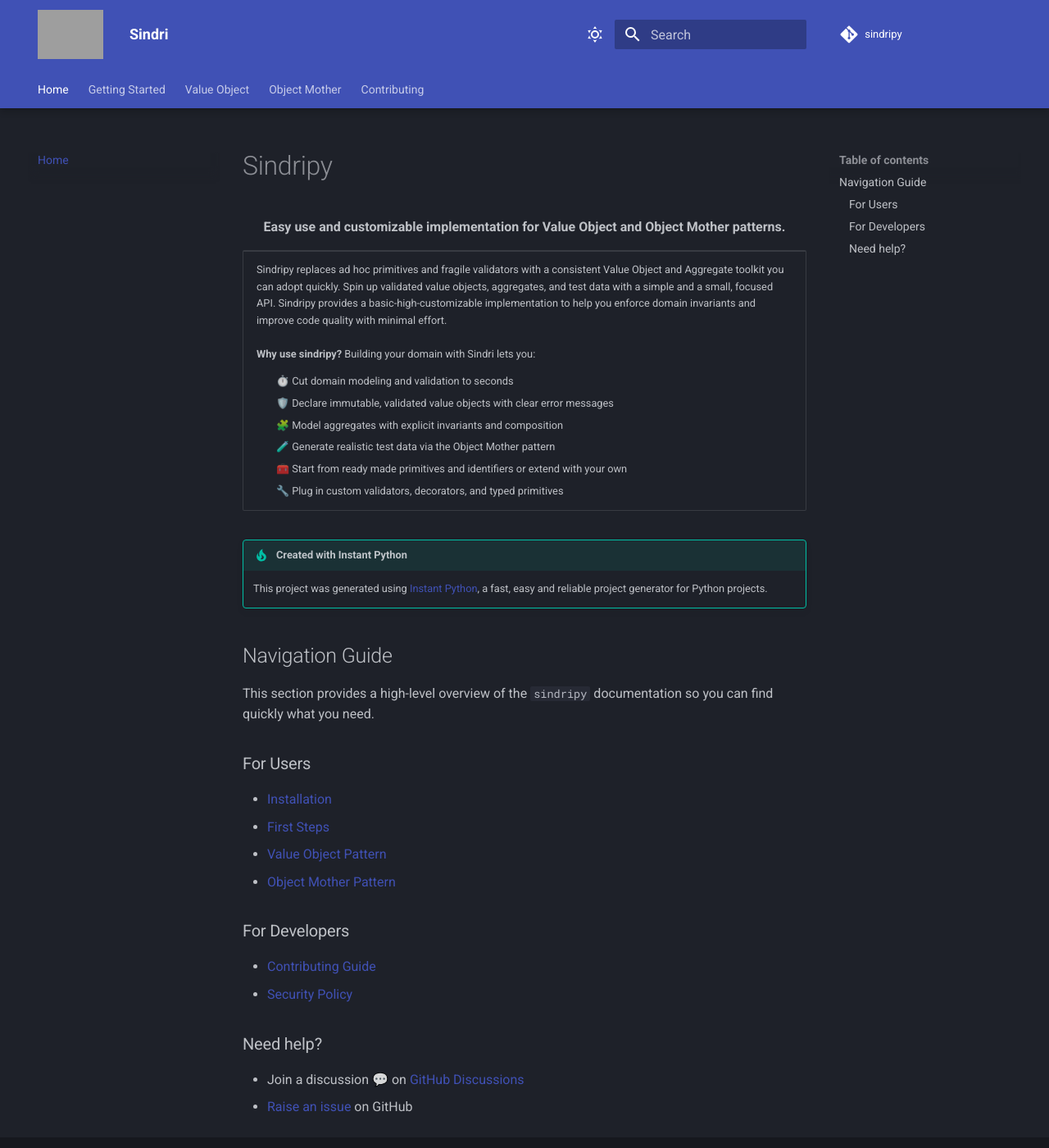
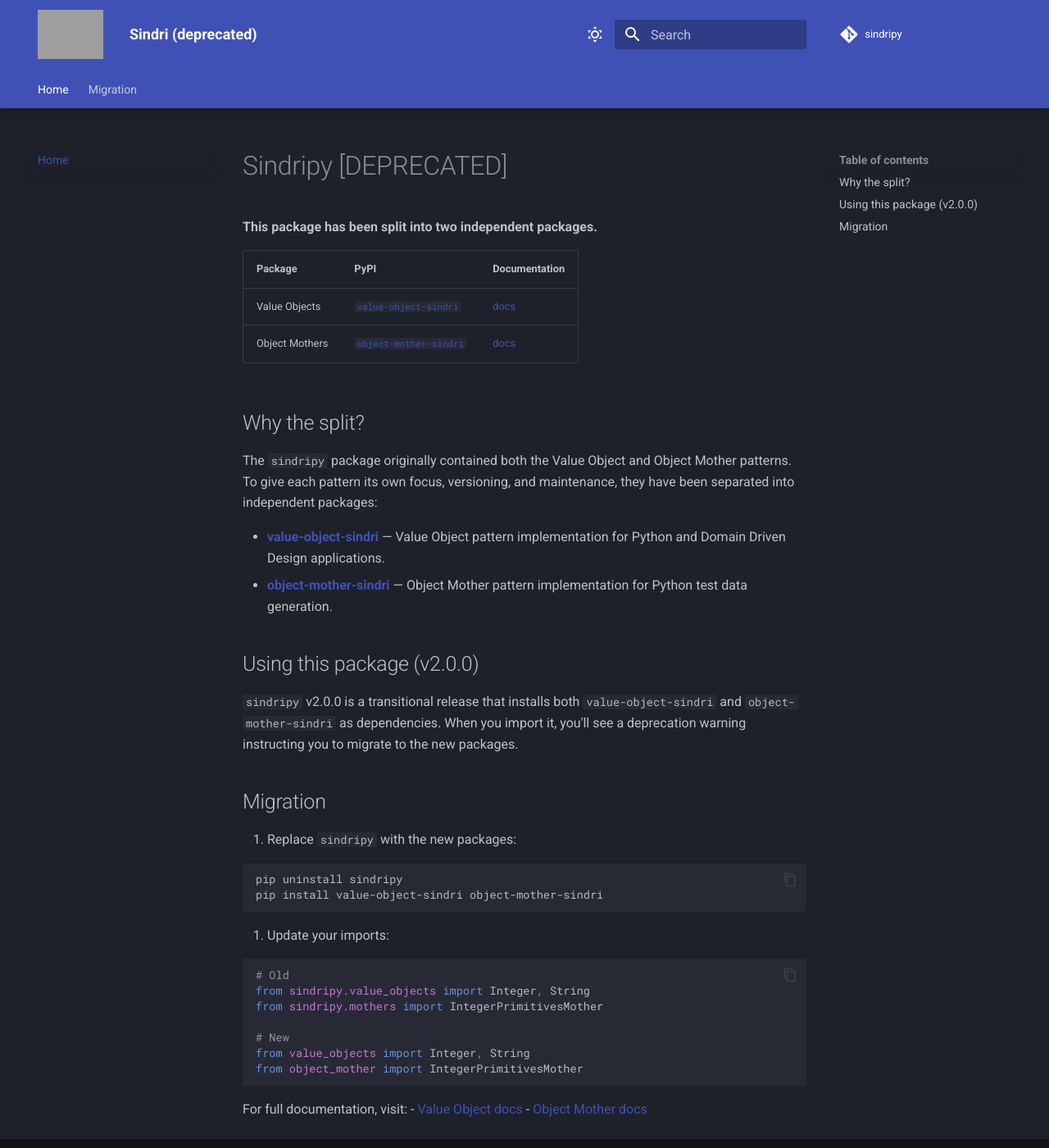
Before and after one commit to dimanu-py/sindri, an MkDocs documentation site: the page built from docs/documentation/home/index.md, in a window 1280 px wide and 1400 px high. Shown: the whole window at 82% size. Built offline with MkDocs 1.6.1 and Material for MkDocs 9.7.7, drawn with Linux system fonts in a browser that asks for light colours; comment, search, counter and statistics services are not loaded; grey boxes are pictures that could not be loaded.

Commit message:
docs: update README and site documentation for package split

````diff
--- a/docs/documentation/home/index.md
+++ b/docs/documentation/home/index.md
@@ -1,61 +1,44 @@
-# Sindripy
+# Sindripy [DEPRECATED]
 
-<div align="center">
-  <strong>Easy use and customizable implementation for Value Object and Object Mother patterns.</strong>
-</div>
+**This package has been split into two independent packages.**
 
-<div align="center"><table><tr><td>
-Sindripy replaces ad hoc primitives and fragile validators with a consistent Value Object and Aggregate
-toolkit you can adopt quickly.
-Spin up validated value objects, aggregates, and test data with a simple and a small, focused API.
+| Package | PyPI | Documentation |
+|---------|------|---------------|
+| Value Objects | [`value-object-sindri`](https://pypi.org/project/value-object-sindri/) | [docs](https://dimanu-py.github.io/value-objects/home/) |
+| Object Mothers | [`object-mother-sindri`](https://pypi.org/project/object-mother-sindri/) | [docs](https://dimanu-py.github.io/object-mother/home/) |
 
-Sindripy provides a basic-high-customizable implementation to help you enforce
-domain invariants and improve code quality with minimal effort.
+## Why the split?
 
-<br><br>
+The `sindripy` package originally contained both the Value Object and Object Mother patterns. To give each pattern its own focus, versioning, and maintenance, they have been separated into independent packages:
 
-<b>Why use sindripy?</b> Building your domain with Sindri lets you:
+- **[value-object-sindri](https://pypi.org/project/value-object-sindri/)** — Value Object pattern implementation for Python and Domain Driven Design applications.
+- **[object-mother-sindri](https://pypi.org/project/object-mother-sindri/)** — Object Mother pattern implementation for Python test data generation.
 
-<ul style="list-style-type: none">
-  <li>⏱️ Cut domain modeling and validation to seconds</li>
-  <li>🛡️ Declare immutable, validated value objects with clear error messages</li>
-  <li>🧩 Model aggregates with explicit invariants and composition</li>
-  <li>🧪 Generate realistic test data via the Object Mother pattern</li>
-  <li>🧰 Start from ready made primitives and identifiers or extend with your own</li>
-  <li>🔧 Plug in custom validators, decorators, and typed primitives</li>
-</ul>
+## Using this package (v2.0.0)
 
-</td></tr></table></div>
+`sindripy` v2.0.0 is a transitional release that installs both `value-object-sindri` and `object-mother-sindri` as dependencies. When you import it, you'll see a deprecation warning instructing you to migrate to the new packages.
 
-!!! tip "Created with Instant Python"
-    This project was generated using [Instant Python](https://dimanu-py.github.io/instant-python/home/), a fast, easy and reliable project generator for Python projects.
+## Migration
 
-## Navigation Guide
+1. Replace `sindripy` with the new packages:
 
-This section provides a high-level overview of the `sindripy` documentation so you can find quickly what you need.
+```bash
+pip uninstall sindripy
+pip install value-object-sindri object-mother-sindri
+```
 
-### For Users
+2. Update your imports:
 
-- [Installation]
-- [First Steps]
-- [Value Object Pattern]
-- [Object Mother Pattern]
+```python
+# Old
+from sindripy.value_objects import Integer, String
+from sindripy.mothers import IntegerPrimitivesMother
 
-### For Developers
+# New
+from value_objects import Integer, String
+from object_mother import IntegerPrimitivesMother
+```
 
-- [Contributing Guide]
-- [Security Policy]
-
-### Need help?
-
--   Join a discussion 💬 on [GitHub Discussions]
--   [Raise an issue][GitHub Issues] on GitHub
-
-[GitHub Discussions]: https://github.com/dimanu-py/sindri/discussions
-[GitHub Issues]: https://github.com/dimanu-py/sindri/issues
-[Installation]: ../getting_started/installation.md
-[First Steps]: ../getting_started/first_steps.md
-[Value Object Pattern]: ../value_objects/index.md
-[Object Mother Pattern]: ../object_mothers/index.md
-[Contributing Guide]: ../contributing/contributing_guide.md
-[Security Policy]: ../contributing/security.md
+For full documentation, visit:
+- [Value Object docs](https://dimanu-py.github.io/value-objects/home/)
+- [Object Mother docs](https://dimanu-py.github.io/object-mother/home/)
--- a/mkdocs.yml
+++ b/mkdocs.yml
@@ -1,8 +1,7 @@
-site_name: Sindri
+site_name: Sindri (deprecated)
 site_url: https://dimanu-py.github.io/sindri
 site_description: >
-  A tool to help you create value objects, validate domain logic, ensure data integrity
-  and generate test data in your Python applications.
+  [DEPRECATED] This package has been split into value-object-sindri and object-mother-sindri.
 repo_name: sindripy
 repo_url: https://github.com/dimanu-py/sindri
 docs_dir: docs/documentation
@@ -71,21 +70,6 @@
       accent: '#FAB387'
 nav:
   - Home: home/index.md
-  - Getting Started:
-      - getting_started/index.md
-      - Installation: getting_started/installation.md
-      - First Steps: getting_started/first_steps.md
-  - Value Object:
-      - value_objects/index.md
-      - Built-in Value Objects: value_objects/built_in_vo.md
-      - Validation Mechanism: value_objects/validation.md
-      - Customizing Value Objects: value_objects/customizing_vo.md
-      - Aggregate Roots: value_objects/aggregate_roots.md
-      - Migration Guide: value_objects/migration_guide.md
-  - Object Mother:
-      - object_mothers/index.md
-      - Built-in Mothers: object_mothers/built_in_mothers.md
-      - Customizing Mothers: object_mothers/customizing_mothers.md
-  - Contributing:
-      - How to Contribute: contributing/contributing_guide.md
-      - Security Policy: contributing/security.md
+  - Migration:
+      - Value Object: https://dimanu-py.github.io/value-objects/home/
+      - Object Mother: https://dimanu-py.github.io/object-mother/home/
````
Also changed, not shown: README.md (+28 -111 lines).
